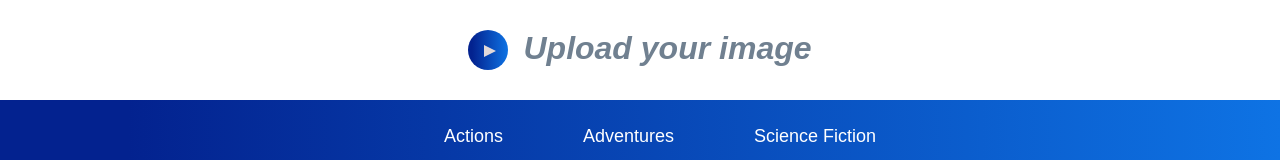
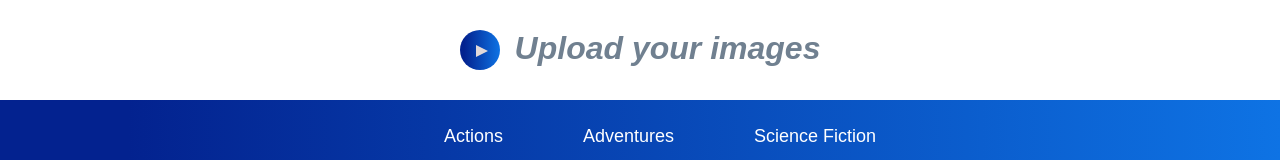
Before and after one commit to ghost1999dev/frontend-upload-aws-s3, a React (Vite) app: page / in a window 1280 px wide. Shown: the top 160 px of the page. Built offline with nearby package versions, Linux system fonts and the light colour scheme; no server answers.

Commit message:
fix: I updated the header page

```diff
--- a/src/components/Header.tsx
+++ b/src/components/Header.tsx
@@ -6,7 +6,7 @@ export const Header = () => {
       <div className="logo">
         <div className="play"></div>
       </div>
-      <h1>Upload your image</h1>
+      <h1>Upload your images</h1>
     </header>
   );
 };
```
